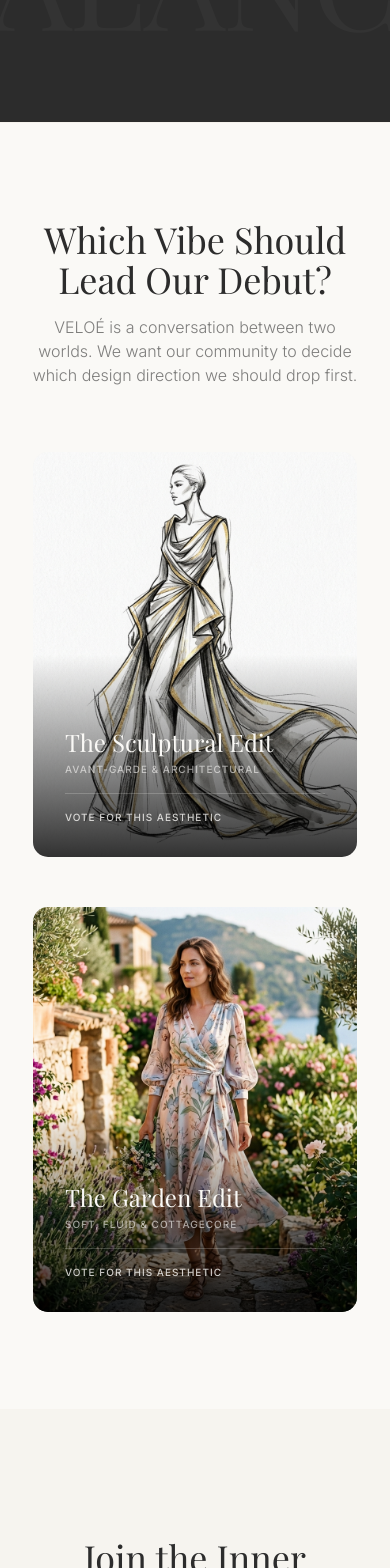
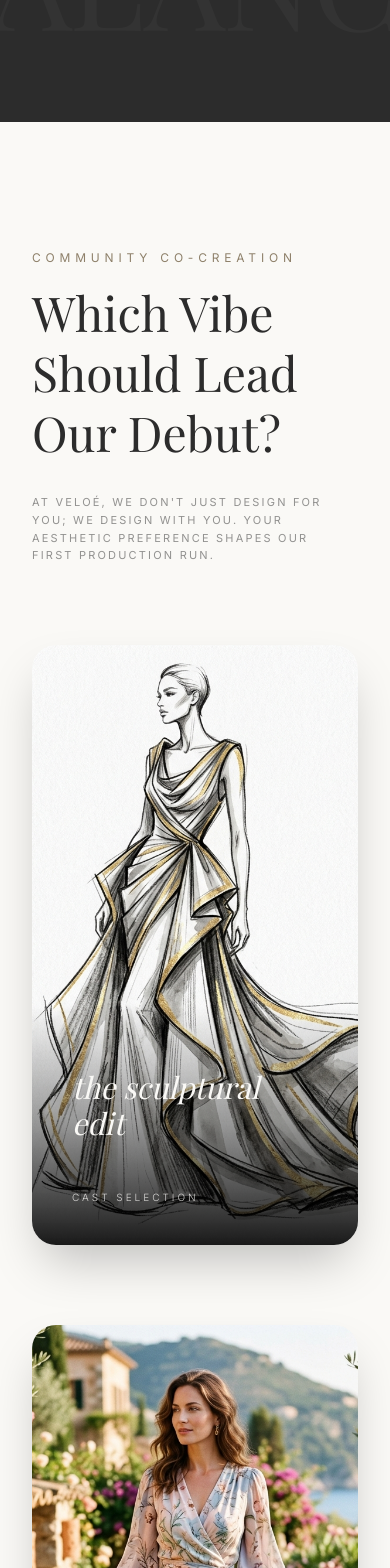
Before and after one commit to Akshara2820/Veloe, a React (Vite) app: page / in a window 390 px wide. Shown: the part 4200-5768 px from the top of the page. Built offline with nearby package versions, Linux system fonts and the light colour scheme; a web font is replaced by a local one.

Commit message:
Upgrade Poll with premium 3D tilt and advanced hover interactions

```diff
--- a/src/components/Poll.jsx
+++ b/src/components/Poll.jsx
@@ -1,78 +1,139 @@
-import React, { useState } from 'react';
-import { motion } from 'framer-motion';
+import React, { useState, useRef } from 'react';
+import { motion, useMotionValue, useSpring, useTransform, AnimatePresence } from 'framer-motion';
 import sketchImg from '../assets/sketch_edit.png';
 import gardenImg from '../assets/garden_edit.png';
+
+const PollCard = ({ option, isVoted, onClick }) => {
+  const x = useMotionValue(0);
+  const y = useMotionValue(0);
+
+  const mouseXSpring = useSpring(x);
+  const mouseYSpring = useSpring(y);
+
+  const rotateX = useTransform(mouseYSpring, [-0.5, 0.5], ["10deg", "-10deg"]);
+  const rotateY = useTransform(mouseXSpring, [-0.5, 0.5], ["-10deg", "10deg"]);
+
+  const handleMouseMove = (e) => {
+    const rect = e.currentTarget.getBoundingClientRect();
+    const width = rect.width;
+    const height = rect.height;
+    const mouseX = e.clientX - rect.left;
+    const mouseY = e.clientY - rect.top;
+
+    const xPct = mouseX / width - 0.5;
+    const yPct = mouseY / height - 0.5;
+
+    x.set(xPct);
+    y.set(yPct);
+  };
+
+  const handleMouseLeave = () => {
+    x.set(0);
+    y.set(0);
+  };
+
+  return (
+    <motion.div
+      onMouseMove={handleMouseMove}
+      onMouseLeave={handleMouseLeave}
+      onClick={() => onClick(option.id)}
+      style={{
+        rotateX,
+        rotateY,
+        transformStyle: "preserve-3d",
+      }}
+      className={`relative h-[600px] w-full rounded-3xl cursor-pointer group transition-all duration-500 ${isVoted ? 'ring-2 ring-brand-charcoal ring-offset-8' : ''}`}
+    >
+      <div
+        style={{
+          transform: "translateZ(75px)",
+          transformStyle: "preserve-3d",
+        }}
+        className="absolute inset-0 rounded-3xl bg-brand-beige/20 overflow-hidden shadow-2xl"
+      >
+        <motion.img
+          src={option.image}
+          alt={option.name}
+          className="w-full h-full object-cover transition-transform duration-1000 ease-out group-hover:scale-110"
+        />
+
+        {/* Shine Effect */}
+        <div className="absolute inset-0 bg-gradient-to-tr from-white/20 via-transparent to-transparent opacity-0 group-hover:opacity-100 transition-opacity duration-700 pointer-events-none" />
+
+        {/* Text Details */}
+        <div
+          style={{ transform: "translateZ(50px)" }}
+          className="absolute inset-x-0 bottom-0 p-10 bg-gradient-to-t from-black/90 via-black/40 to-transparent flex flex-col items-start text-left"
+        >
+          <motion.span
+            className="text-brand-accent text-[10px] uppercase tracking-[0.4em] mb-2 font-medium opacity-0 group-hover:opacity-100 transition-all duration-700 translate-y-4 group-hover:translate-y-0"
+          >
+            {option.theme}
+          </motion.span>
+          <h3 className="text-brand-offwhite text-3xl font-serif mb-6 group-hover:tracking-wider transition-all duration-700 lowercase italic">
+            {option.name}
+          </h3>
+          <div className="w-0 group-hover:w-full h-[1px] bg-brand-offwhite/30 transition-all duration-1000 mb-6" />
+          <button className="text-brand-offwhite/80 text-[10px] uppercase tracking-[0.3em] font-light group-hover:text-brand-accent transition-colors">
+            Cast Selection
+          </button>
+        </div>
+
+        {/* Vote Animation Overlay */}
+        <AnimatePresence>
+            {isVoted && (
+                <motion.div
+                    initial={{ opacity: 0, scale: 0.8 }}
+                    animate={{ opacity: 1, scale: 1 }}
+                    exit={{ opacity: 0 }}
+                    className="absolute inset-0 bg-brand-charcoal/40 backdrop-blur-[2px] flex items-center justify-center z-20"
+                >
+                    <motion.div
+                        initial={{ y: 20 }}
+                        animate={{ y: 0 }}
+                        className="bg-brand-offwhite text-brand-charcoal px-8 py-4 rounded-full font-serif italic text-lg shadow-2xl"
+                    >
+                        Selected +1
+                    </motion.div>
+                </motion.div>
+            )}
+        </AnimatePresence>
+      </div>
+    </motion.div>
+  );
+};
 
 const Poll = () => {
   const [voted, setVoted] = useState(null);
 
   const options = [
-    { id: 'sculptural', name: 'The Sculptural Edit', image: sketchImg, theme: 'Avant-Garde & Architectural' },
-    { id: 'garden', name: 'The Garden Edit', image: gardenImg, theme: 'Soft, Fluid & Cottagecore' }
+    { id: 'sculptural', name: 'The Sculptural Edit', image: sketchImg, theme: 'LAB SERIES' },
+    { id: 'garden', name: 'The Garden Edit', image: gardenImg, theme: 'LIFESTYLE SERIES' }
   ];
 
   return (
-    <section className="py-24 bg-brand-offwhite border-t border-brand-beige/30">
-      <div className="container mx-auto px-8 md:px-20 text-center">
-        <motion.div
-           initial={{ opacity: 0, y: 30 }}
-           whileInView={{ opacity: 1, y: 0 }}
-           transition={{ duration: 0.8 }}
-           viewport={{ once: true }}
-        >
-          <h2 className="text-4xl md:text-5xl font-serif mb-4">Which Vibe Should Lead Our Debut?</h2>
-          <p className="text-brand-charcoal/60 mb-16 max-w-xl mx-auto font-sans font-light">
-            VELOÉ is a conversation between two worlds. We want our community to decide which design direction we should drop first.
-          </p>
-        </motion.div>
+    <section className="py-32 bg-brand-offwhite overflow-hidden perspective-[1000px]">
+      <div className="container mx-auto px-8 md:px-20">
+        <div className="flex flex-col md:flex-row justify-between items-baseline mb-20 gap-8">
+           <div className="max-w-xl">
+                <span className="text-xs uppercase tracking-[0.4em] text-brand-accent mb-4 block">Community Co-Creation</span>
+                <h2 className="text-5xl md:text-6xl font-serif leading-tight">Which Vibe Should Lead Our Debut?</h2>
+           </div>
+           <p className="max-w-xs text-brand-charcoal/50 text-[11px] uppercase tracking-[0.2em] leading-relaxed">
+             At VELOÉ, we don't just design for you; we design with you. Your aesthetic preference shapes our first production run.
+           </p>
+        </div>
 
-        <div className="grid md:grid-cols-2 gap-12 max-w-5xl mx-auto">
+        <div className="grid lg:grid-cols-2 gap-20 max-w-7xl mx-auto">
           {options.map((option) => (
-            <motion.div
-              key={option.id}
-              whileHover={{ y: -10 }}
-              className={`relative cursor-pointer group rounded-2xl overflow-hidden border ${voted === option.id ? 'border-brand-charcoal ring-1 ring-brand-charcoal' : 'border-transparent'}`}
-              onClick={() => setVoted(option.id)}
-            >
-              <div className="aspect-[4/5] overflow-hidden bg-brand-beige/10">
-                <img
-                  src={option.image}
-                  alt={option.name}
-                  className="w-full h-full object-cover transition-transform duration-700 group-hover:scale-110"
-                />
-              </div>
-              <div className="absolute inset-0 bg-gradient-to-t from-black/80 via-transparent to-transparent flex flex-col justify-end p-8 text-left">
-                <h3 className="text-brand-offwhite text-2xl font-serif mb-1">{option.name}</h3>
-                <p className="text-brand-offwhite/60 text-[10px] uppercase tracking-widest font-medium mb-4">{option.theme}</p>
-                <div className="text-brand-offwhite/80 text-[10px] uppercase tracking-widest font-medium border-t border-brand-offwhite/20 pt-4">
-                    Vote for this Aesthetic
-                </div>
-              </div>
-
-              {voted === option.id && (
-                <motion.div
-                    initial={{ scale: 0 }}
-                    animate={{ scale: 1 }}
-                    className="absolute top-4 right-4 bg-brand-charcoal text-brand-offwhite w-10 h-10 rounded-full flex items-center justify-center font-serif text-sm italic z-20"
-                >
-                    +1
-                </motion.div>
-              )}
-            </motion.div>
+            <PollCard
+                key={option.id}
+                option={option}
+                isVoted={voted === option.id}
+                onClick={setVoted}
+            />
           ))}
         </div>
-
-        {voted && (
-          <motion.div
-            initial={{ opacity: 0, y: 10 }}
-            animate={{ opacity: 1, y: 0 }}
-            className="mt-12 bg-brand-charcoal inline-block px-12 py-5 text-brand-offwhite rounded-full shadow-2xl"
-          >
-            <p className="text-sm italic font-serif">
-              You've voted for <span className="text-brand-accent">{voted === 'sculptural' ? 'Architecture' : 'Nature'}</span>. Thank you for co-creating with us.
-            </p>
-          </motion.div>
-        )}
       </div>
     </section>
   );
```
